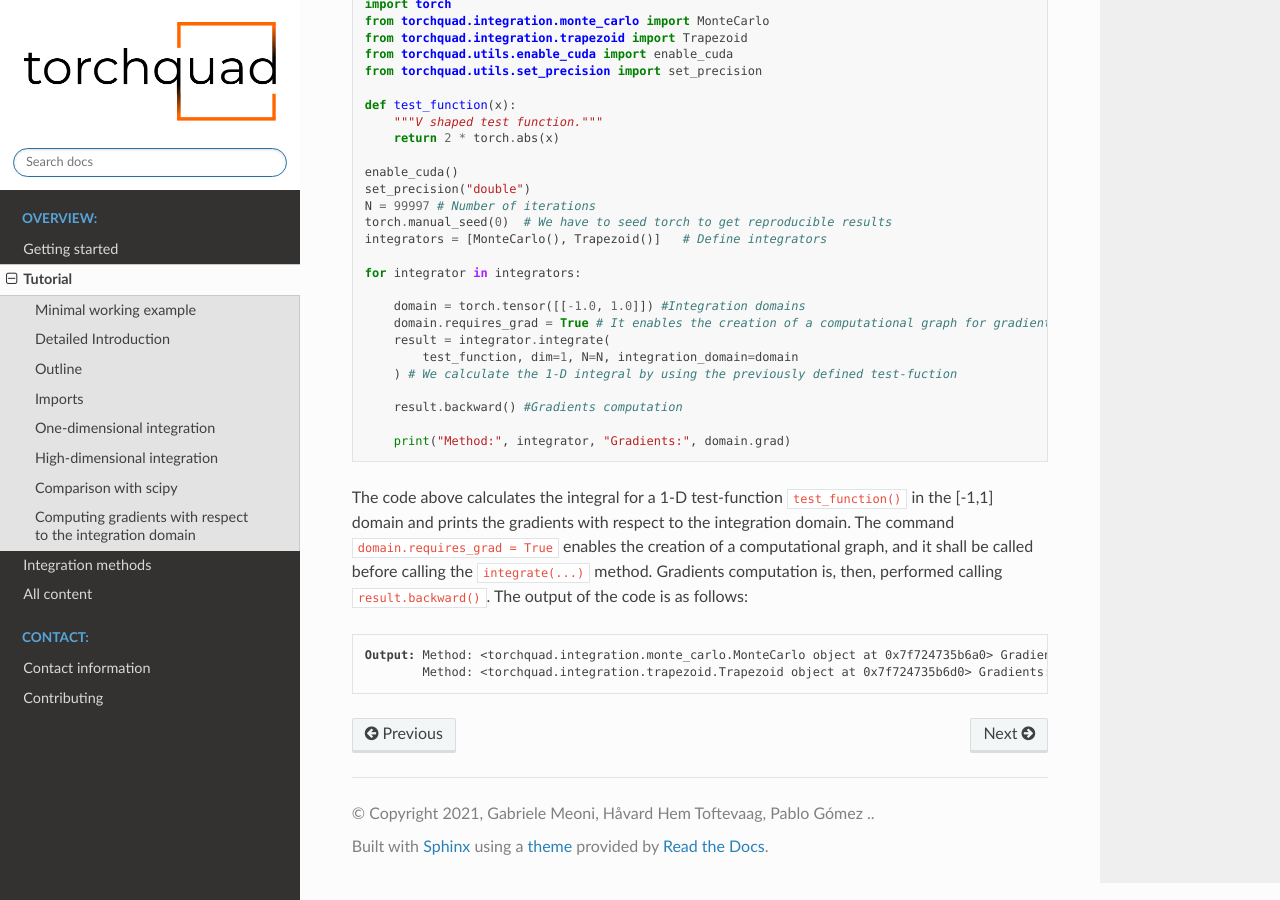
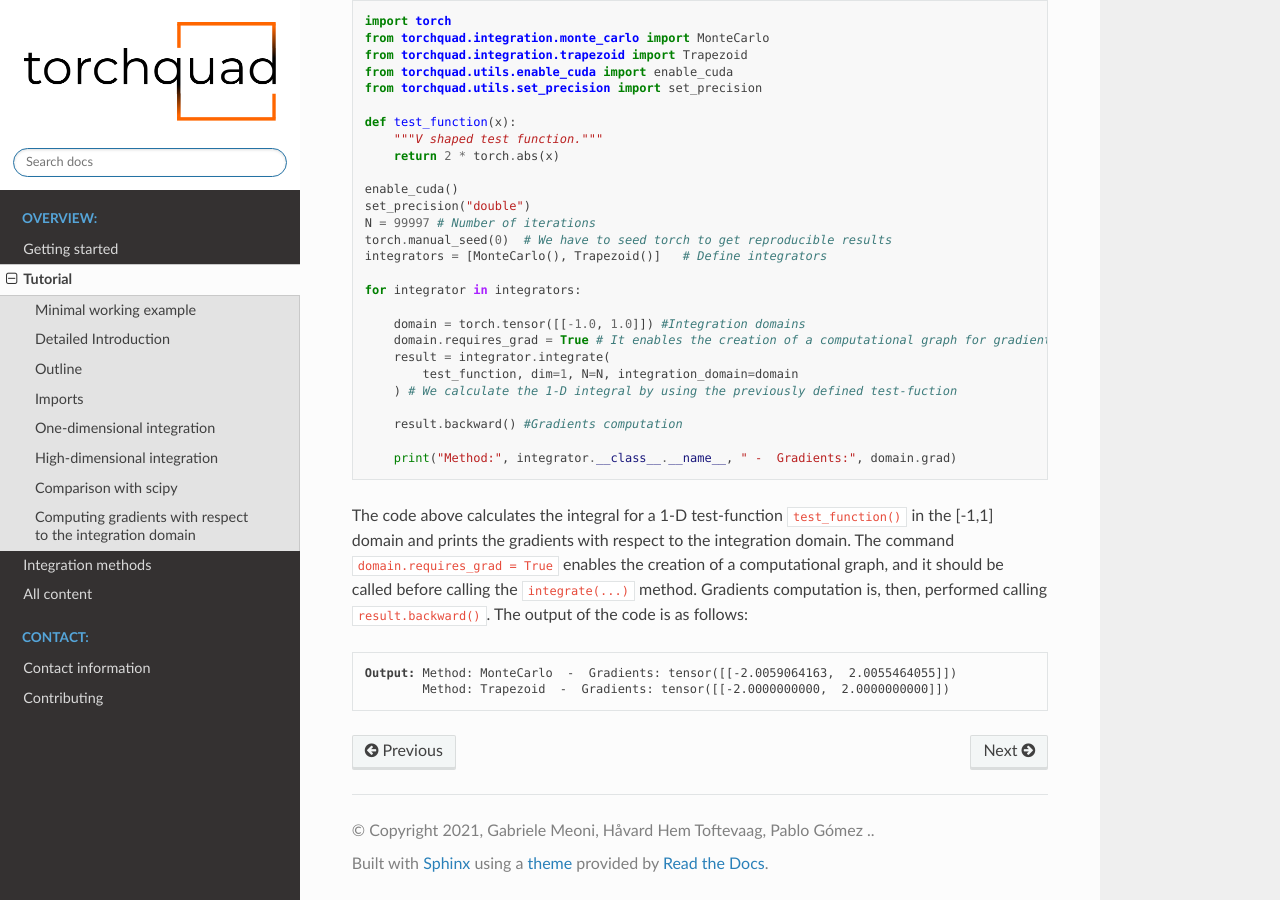
Before and after one commit to esa/torchquad, a Sphinx documentation site: the page built from docs/source/tutorial.rst, in a window 1280 px wide and 900 px high, scrolled down 7798 px. Built offline with Sphinx 7.4.7 and the Read the Docs theme 2.0.0, drawn with Linux system fonts in a browser that asks for light colours; formulas are drawn with MathJax 3; some of the changed text lies outside the part shown.

Commit message:
Several minor fixes - Fixed install.rst link failure - Updated typos in tutorial.rst - Updated and fixed output in tutorial.rst - Fixed utils.py docstring and comment - Fixed enable_cuda.py print

```diff
--- a/docs/source/install.rst
+++ b/docs/source/install.rst
@@ -16,7 +16,7 @@ Prerequisites
 We recommend using `conda <https://docs.conda.io/en/latest/>`_, especially if you want to utilize the GPU.
 It will automatically set up CUDA and the cudatoolkit for you in that case.
 Note that *torchquad* also works on the CPU; however, it is optimized for GPU usage.
-Currently torchquad only supports NVIDIA cards with CUDA. We are investigating future support for AMD cards through [ROCm](https://pytorch.org/blog/pytorch-for-amd-rocm-platform-now-available-as-python-package/).
+Currently torchquad only supports NVIDIA cards with CUDA. We are investigating future support for AMD cards through `ROCm <https://pytorch.org/blog/pytorch-for-amd-rocm-platform-now-available-as-python-package/>`_.
 
 For a detailed list of required packages, please refer to the `conda environment file <https://github.com/esa/torchquad/blob/main/environment.yml>`_.
 
--- a/docs/source/tutorial.rst
+++ b/docs/source/tutorial.rst
@@ -112,15 +112,14 @@ Now let’s get started! First, the general imports:
     from torchquad import Trapezoid, Simpson, Boole, MonteCarlo, VEGAS # The available integrators
     import torchquad
 
-.. code:: ipython3
-
-    enable_cuda() # Use this to enable GPU support
-
-
 .. parsed-literal::
 
-    **Output:** Setting default tensor type to cuda.Float32 (CUDA is initialized).
-
+    **Output:** Initializing torchquad.
+            PyTorch VERSION: 1.9.0
+            CUDNN VERSION: 7605
+            Number of CUDA Devices: 1
+            Active CUDA Device: GPU0
+            Setting default tensor type to cuda.Float32 (CUDA is initialized).
 
 
 
@@ -191,7 +190,7 @@ Now we are all set to compute the integral. Let’s try it with just 101 sample
 
 .. parsed-literal::
 
-    **Output**: Results: 12.780082702636719
+    **Output:** Results: 12.780082702636719
             Abs. Error: 1.97029114e-03
             Rel. Error: 1.54192661e-04
 
@@ -470,14 +469,14 @@ We selected the Trapezoid rule and the Monte Carlo method to showcase that getti
 
         result.backward() #Gradients computation
 
-        print("Method:", integrator, "Gradients:", domain.grad)
+        print("Method:", integrator.__class__.__name__, " -  Gradients:", domain.grad)
 
 The code above calculates the integral for a 1-D test-function ``test_function()`` in the [-1,1] domain and prints the gradients with respect to the integration domain.
-The command ``domain.requires_grad = True`` enables the creation of a computational graph, and it shall be called before calling the ``integrate(...)`` method.
+The command ``domain.requires_grad = True`` enables the creation of a computational graph, and it should be called before calling the ``integrate(...)`` method.
 Gradients computation is, then, performed calling ``result.backward()``.
 The output of the code is as follows:
 
 .. parsed-literal::
 
-    **Output:** Method: <torchquad.integration.monte_carlo.MonteCarlo object at 0x7f724735b6a0> Gradients: tensor([[-1.9872,  2.0150]])
-            Method: <torchquad.integration.trapezoid.Trapezoid object at 0x7f724735b6d0> Gradients: tensor([[-2.0000,  2.0000]])
+    **Output:** Method: MonteCarlo  -  Gradients: tensor([[-2.0059064163,  2.0055464055]])
+            Method: Trapezoid  -  Gradients: tensor([[-2.0000000000,  2.0000000000]])
```
Also changed, not shown: other parts of docs/source/tutorial.rst (+1 -1 lines), 2 other files.
